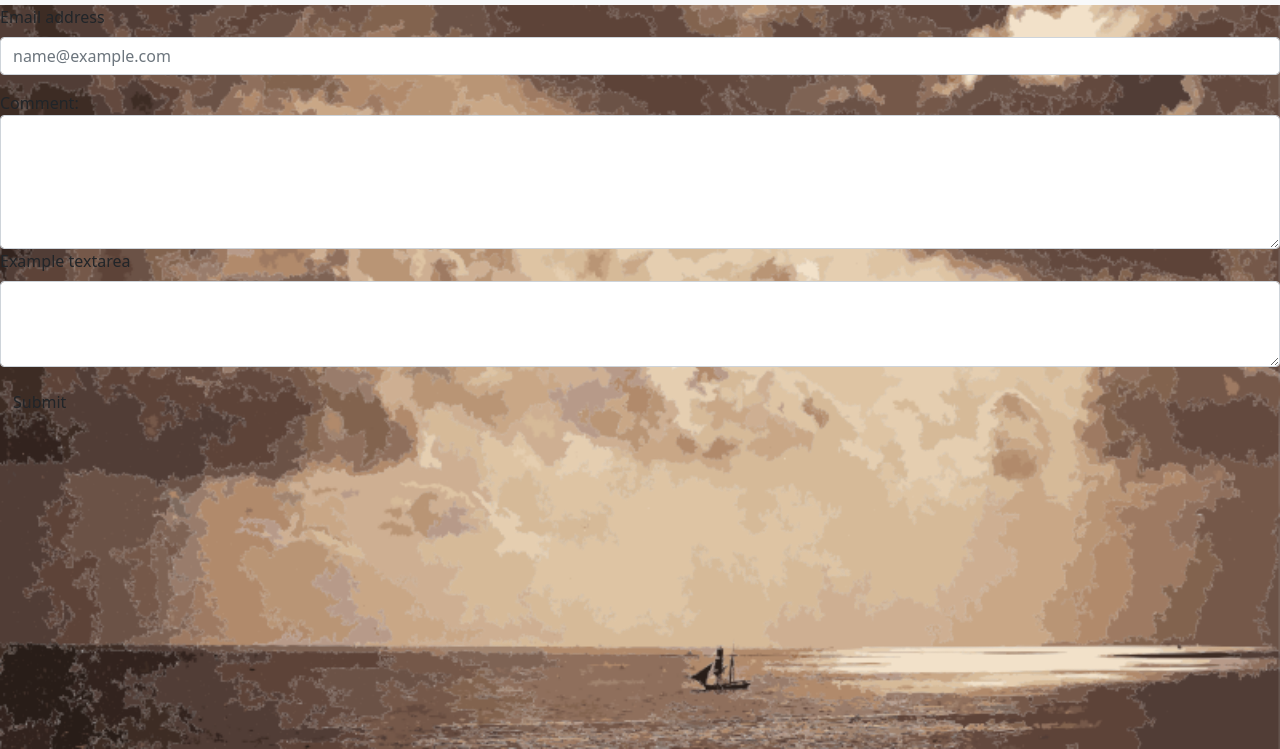
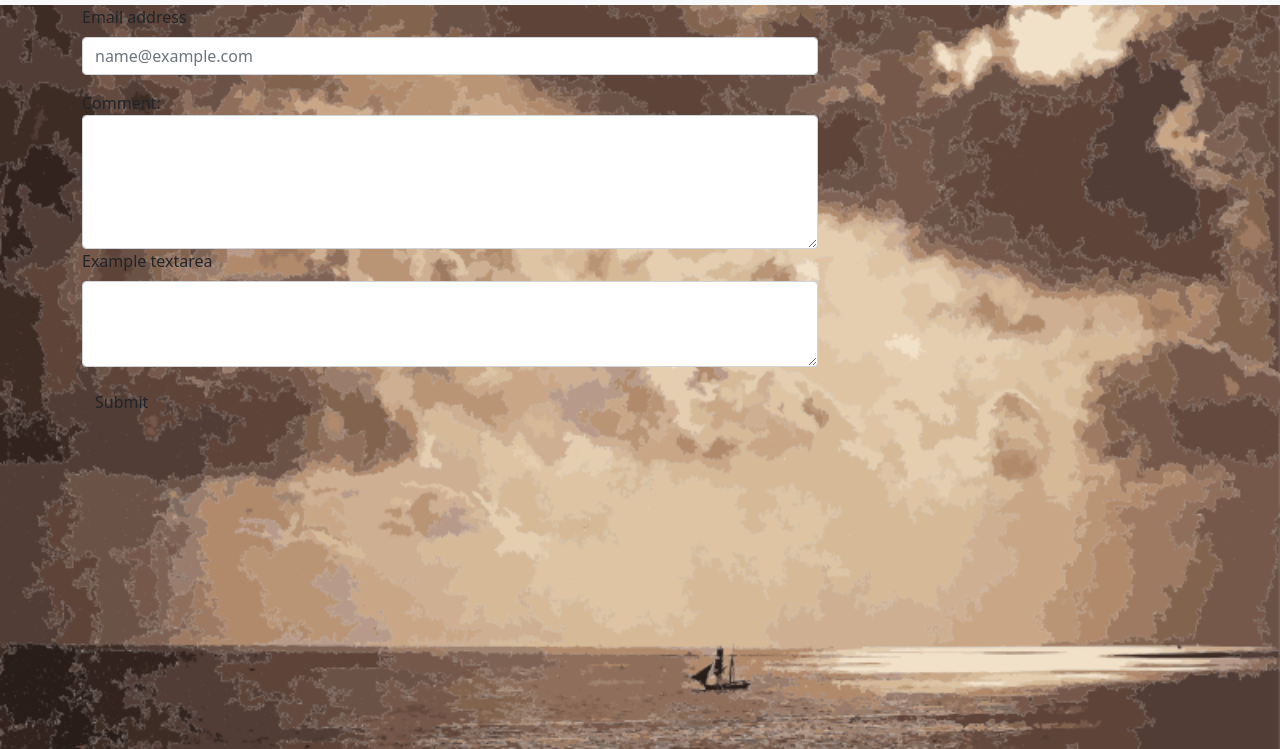
Before and after one commit to benlaro0214/PortoResponso, a plain HTML site: page contact.html in a window 1280 px wide. Shown: the part 51-800 px from the top of the page. Drawn offline with nearby package versions, Linux system fonts and the light colour scheme.

Commit message:
put the form in a container.

```diff
--- a/contact.html
+++ b/contact.html
@@ -33,6 +33,9 @@
         </div>
       </nav>
 
+    <div class="container">
+      <div class="row">
+          <div class="col-sm-8">
 
             <form action="/action_page.php">
               <div class="mb-3">
@@ -49,8 +52,9 @@
               </div>
               <button type="submit" class="btn btn-default">Submit</button>
             </form>
-
-
+          </div>
+      </div>
+  </div>
 
 
 
```
Lines whose indentation alone changed are shown as unchanged.
